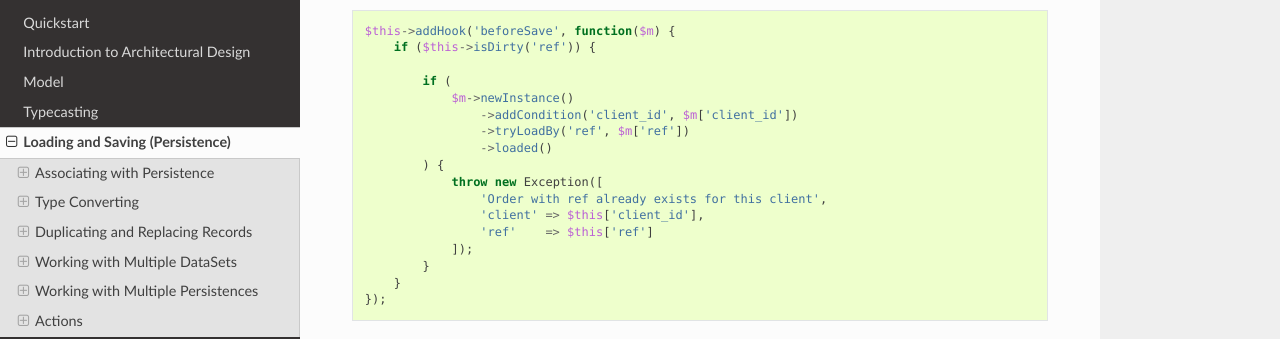
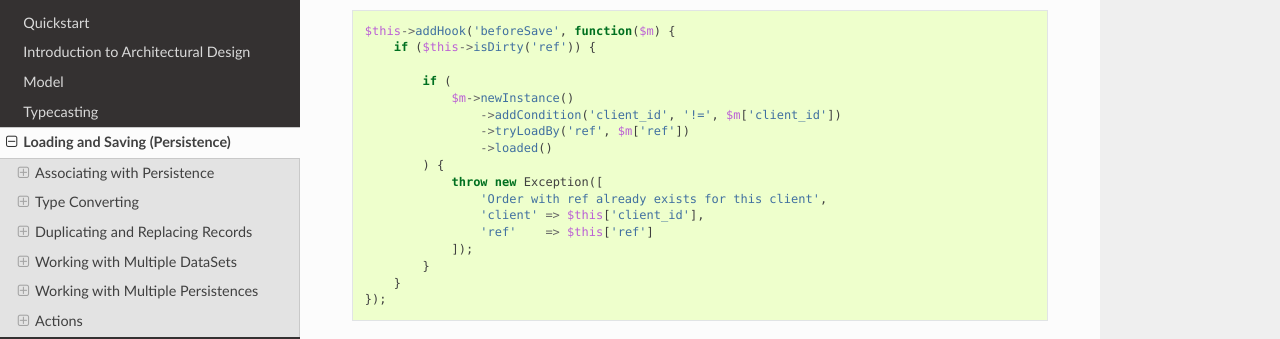
Before and after one commit to atk4/data, a Sphinx documentation site: the page built from docs/persistence.rst, in a window 1280 px wide and 900 px high, scrolled down 8750 px. Shown: the part 152-491 px from the top of the window. Built offline with Sphinx 7.4.7 and the Read the Docs theme 2.0.0, drawn with Linux system fonts in a browser that asks for light colours; pages that are not in the unit, such as notebooks, are missing from menus; cross-references to code outside the pages are shown as plain code.

```diff
--- a/docs/persistence.rst
+++ b/docs/persistence.rst
@@ -486,7 +486,7 @@ Start by creating a beforeSave handler for Order::
 
             if (
                 $m->newInstance()
-                    ->addCondition('client_id', $m['client_id'])
+                    ->addCondition('client_id', '!=', $m['client_id'])
                     ->tryLoadBy('ref', $m['ref'])
                     ->loaded()
             ) {
```
